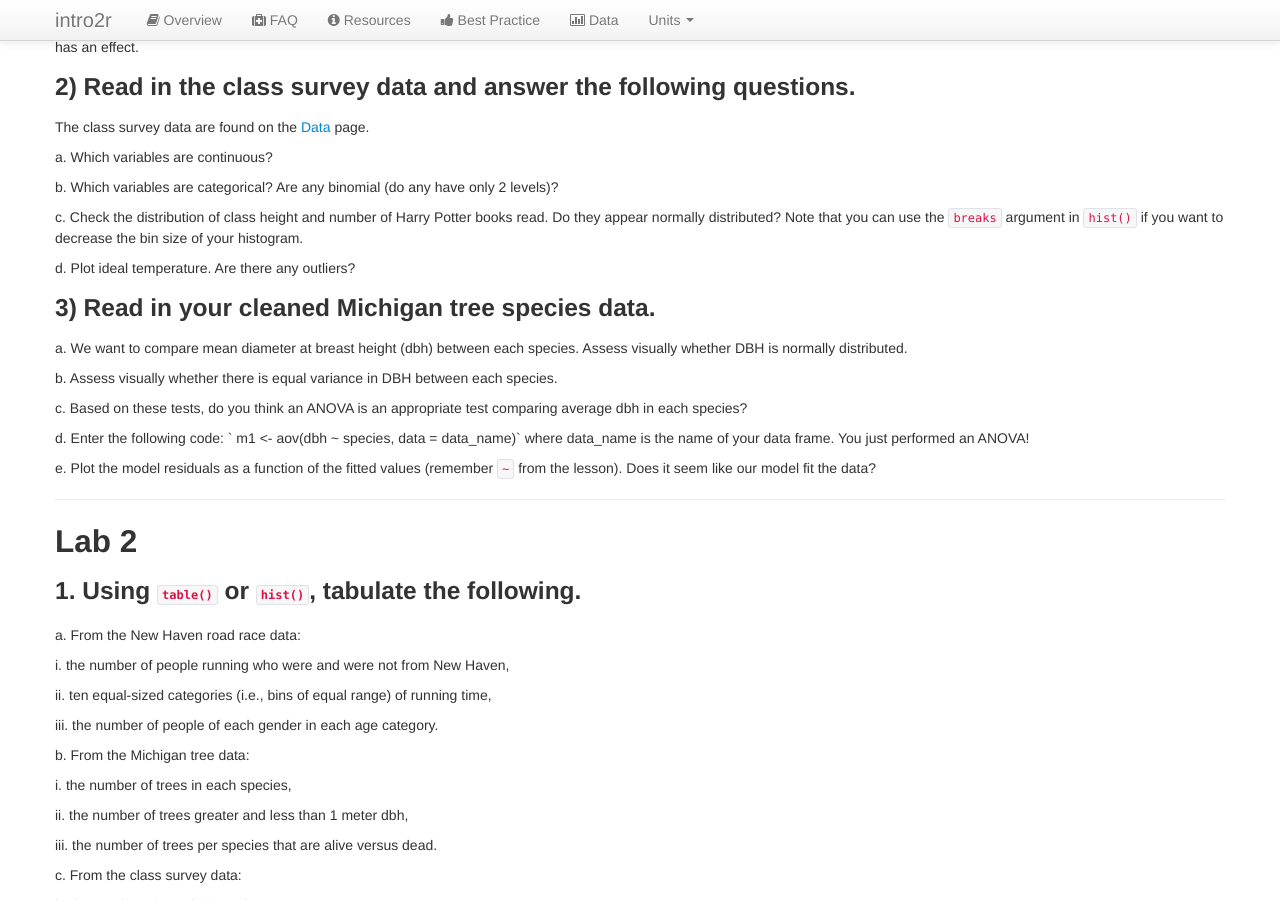
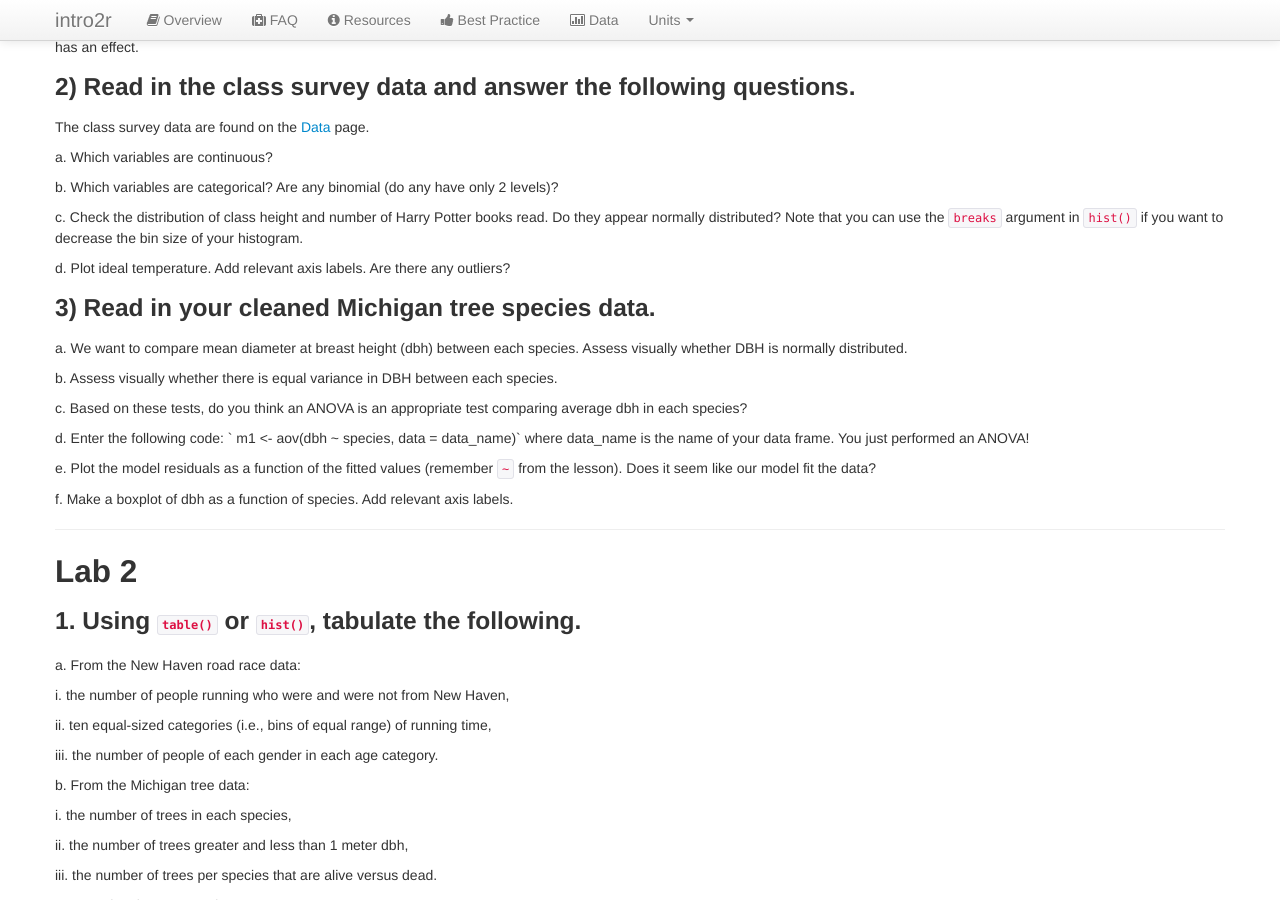
Before and after one commit to intro2r/intro2r, a Jekyll site: the page built from unit3/labs.md, in a window 1280 px wide and 900 px high, scrolled down 526 px. Built offline with Jekyll 4.4.1, drawn with Linux system fonts in a browser that asks for light colours; our own code applies the rules of GitHub Pages for plain Markdown files.

Commit message:
Update labs.md

```diff
--- a/unit3/labs.md
+++ b/unit3/labs.md
@@ -45,7 +45,7 @@ The class survey data are found on the [Data](http://www.intro2r.info/data/) pag
 
   c. Check the distribution of class height and number of Harry Potter books read. Do they appear normally distributed? Note that you can use the `breaks` argument in `hist()` if you want to decrease the bin size of your histogram.
 
-  d. Plot ideal temperature. Are there any outliers?
+  d. Plot ideal temperature. Add relevant axis labels. Are there any outliers?
 
 
 
@@ -60,6 +60,8 @@ The class survey data are found on the [Data](http://www.intro2r.info/data/) pag
   d. Enter the following code: ` m1 <- aov(dbh ~ species, data = data_name)` where data_name is the name of your data frame. You just performed an ANOVA!
 
   e. Plot the model residuals as a function of the fitted values (remember `~` from the lesson). Does it seem like our model fit the data?
+
+  f. Make a boxplot of dbh as a function of species. Add relevant axis labels.
 
   - - -
 
```
